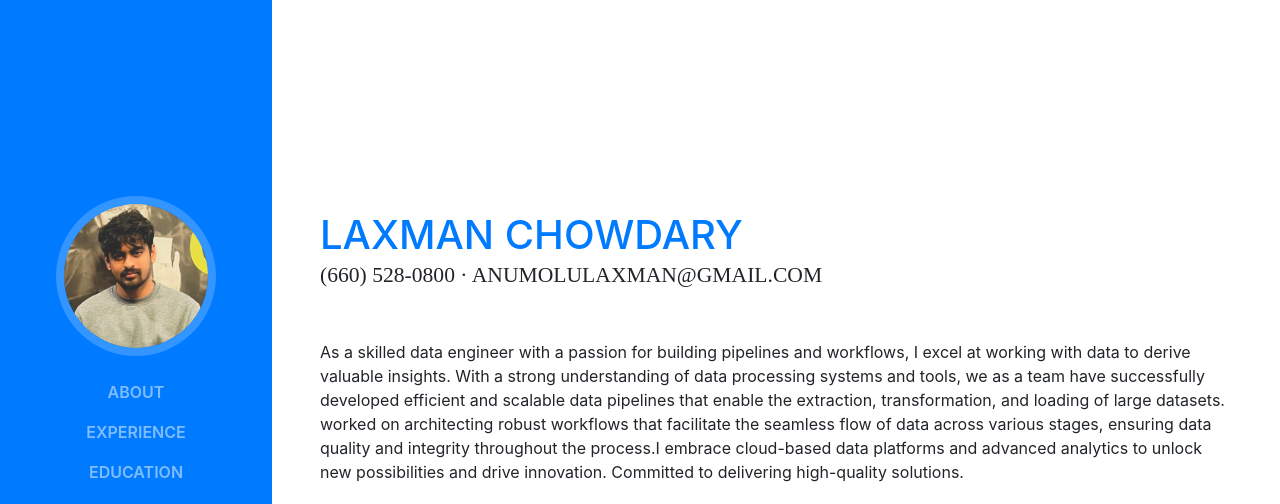
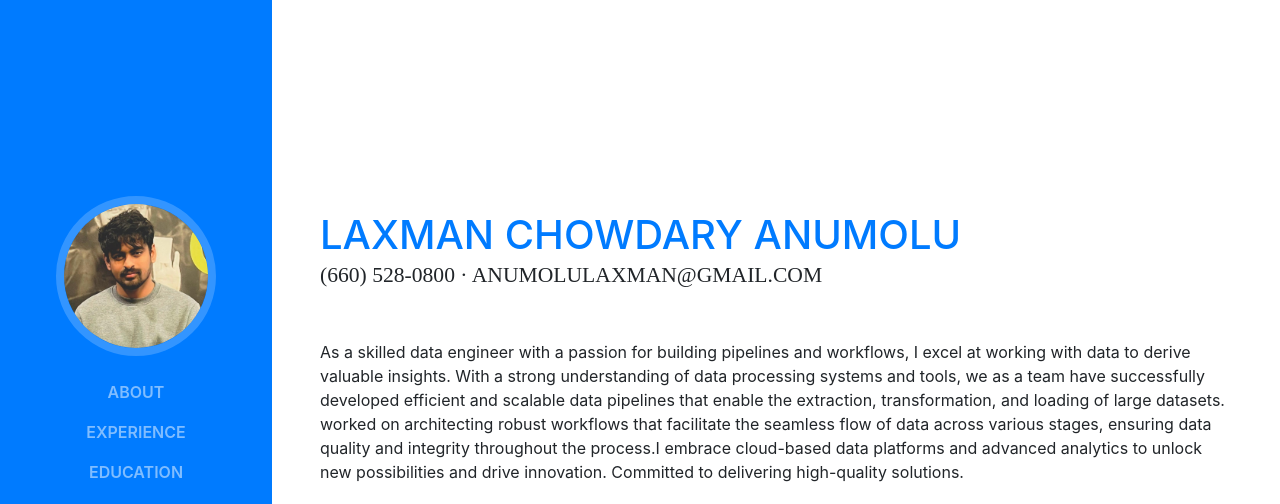
Before and after one commit to laxman17512/laxman.info, a website with bundled scripts: page index.html in a window 1280 px wide. Shown: the top 504 px of the page. Built offline with nearby package versions, Linux system fonts and the light colour scheme; a web font is replaced by a local one.

Commit message:
name chage

```diff
--- a/index.html
+++ b/index.html
@@ -67,7 +67,7 @@
       <section class="resume-section p-3 p-lg-5 d-flex d-column" id="about">
         <div class="my-auto">
           <h1 class="mb-0"> <!-- first name in white  -->
-            <span class="text-primary">Laxman  chowdary </span>
+            <span class="text-primary">Laxman  chowdary anumolu </span>
           </h1>
           <div class="subheading mb-5">  (660) 528-0800 · anumolulaxman@gmail.com
             <a href="mailto:name@email.com"> <!-- next to mail in colour  --></a>
```
